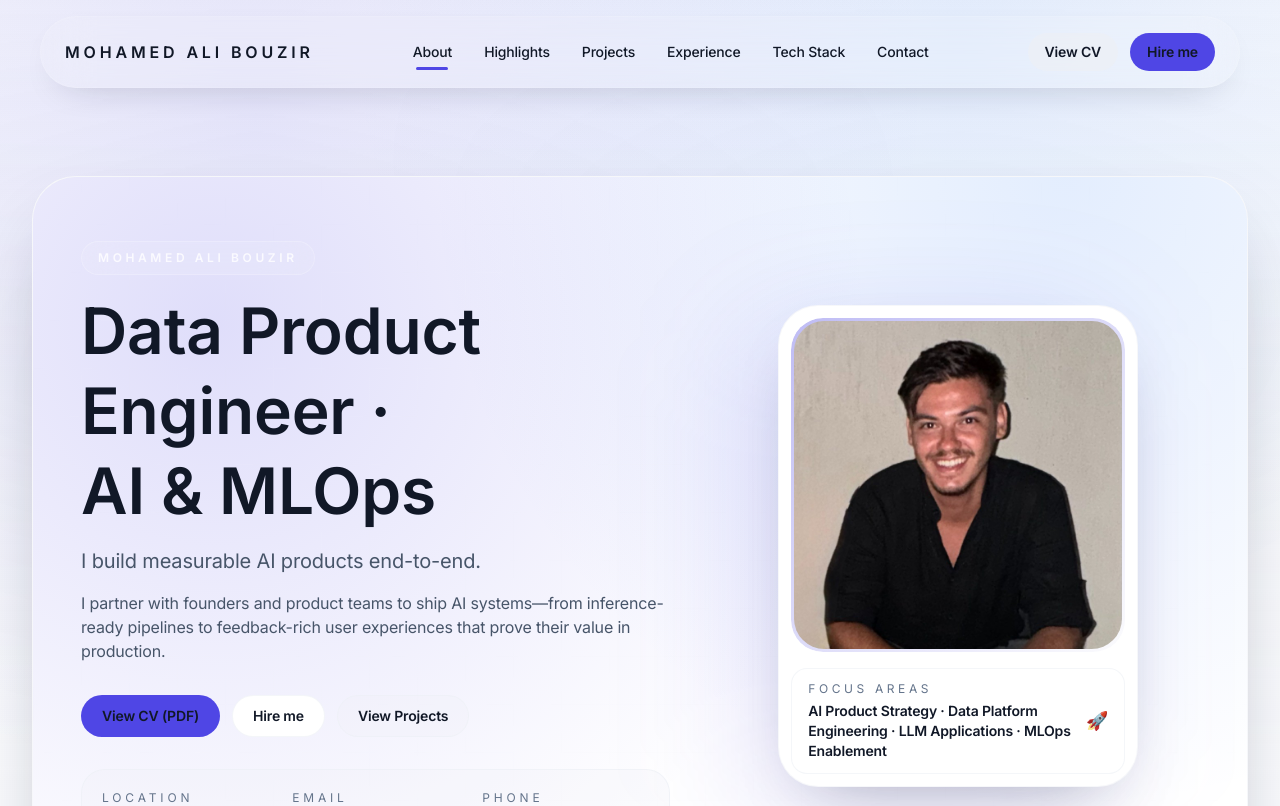
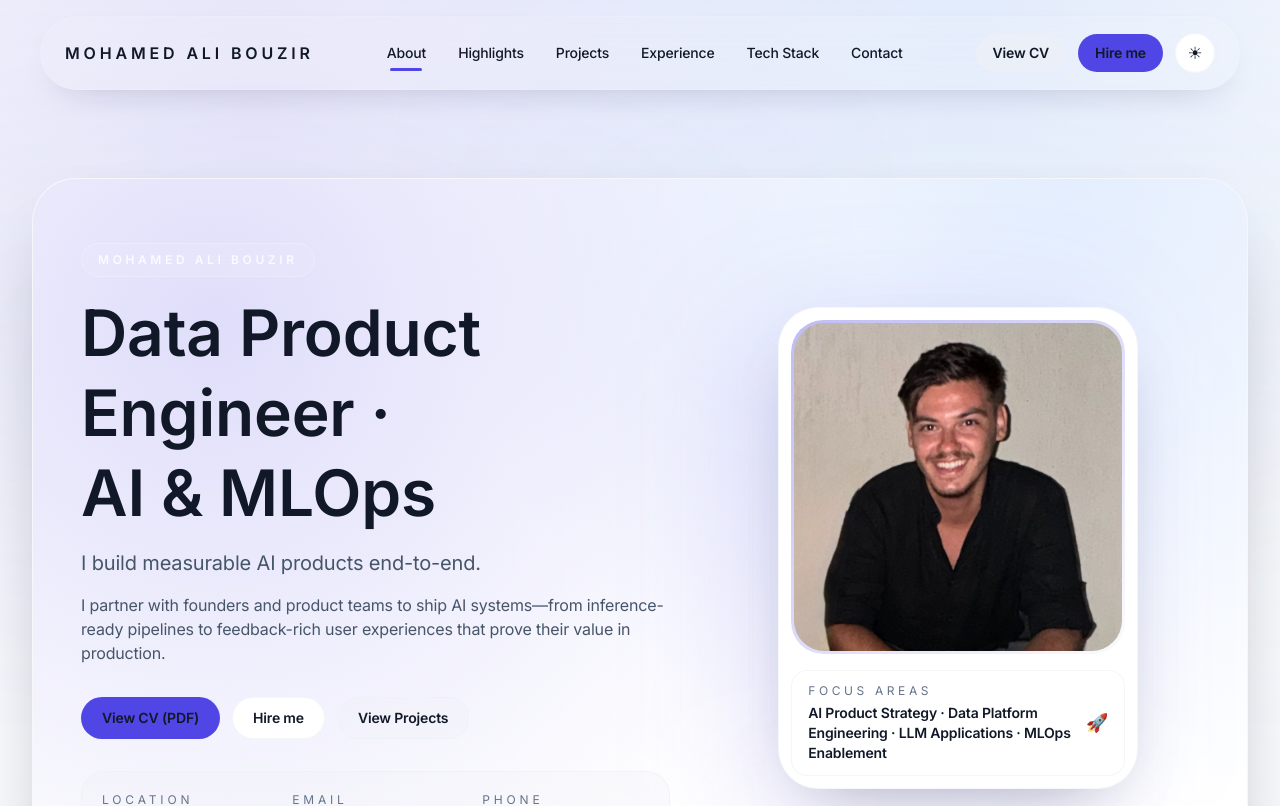
Before and after one commit to dalibouzir/Dali, a Next.js app: page / in a window 1280 px wide. Shown: the top 806 px of the page. Built offline with nearby package versions, Linux system fonts and the light colour scheme.

Commit message:
chat fiexs  added

```diff
--- a/src/components/Nav.tsx
+++ b/src/components/Nav.tsx
@@ -4,6 +4,7 @@ import Link from "next/link";
 import { useEffect, useMemo, useState } from "react";
 import { usePathname } from "next/navigation";
 import { owner } from "@/content/siteMeta";
+import { useTheme } from "@/components/theme/ThemeProvider";
 
 // @improvement: single-page navigation anchored to sections
 
@@ -18,6 +19,7 @@ const PRIMARY_LINKS = [
 
 export default function Nav() {
   const pathname = usePathname();
+  const { theme, toggleTheme } = useTheme();
   const [isScrolled, setIsScrolled] = useState(false);
   const [isMenuOpen, setIsMenuOpen] = useState(false);
   const [isNavVisible, setIsNavVisible] = useState(true);
@@ -185,6 +187,14 @@ export default function Nav() {
             >
               <span aria-hidden>{isMenuOpen ? "✕" : "☰"}</span>
             </button>
+            <button
+              type="button"
+              onClick={toggleTheme}
+              className="hidden h-10 w-10 items-center justify-center rounded-full border border-[rgb(var(--surface-muted)/0.65)] bg-[rgb(var(--surface))] text-sm text-[rgb(var(--text))] transition hover:border-[rgb(var(--brand)/0.45)] focus:outline-none focus-visible:outline focus-visible:outline-offset-2 focus-visible:outline-[rgb(var(--ring))] md:inline-flex"
+              aria-label="Toggle color theme"
+            >
+              <span aria-hidden>{theme === "dark" ? "☾" : "☀"}</span>
+            </button>
           </div>
         </nav>
 
```
